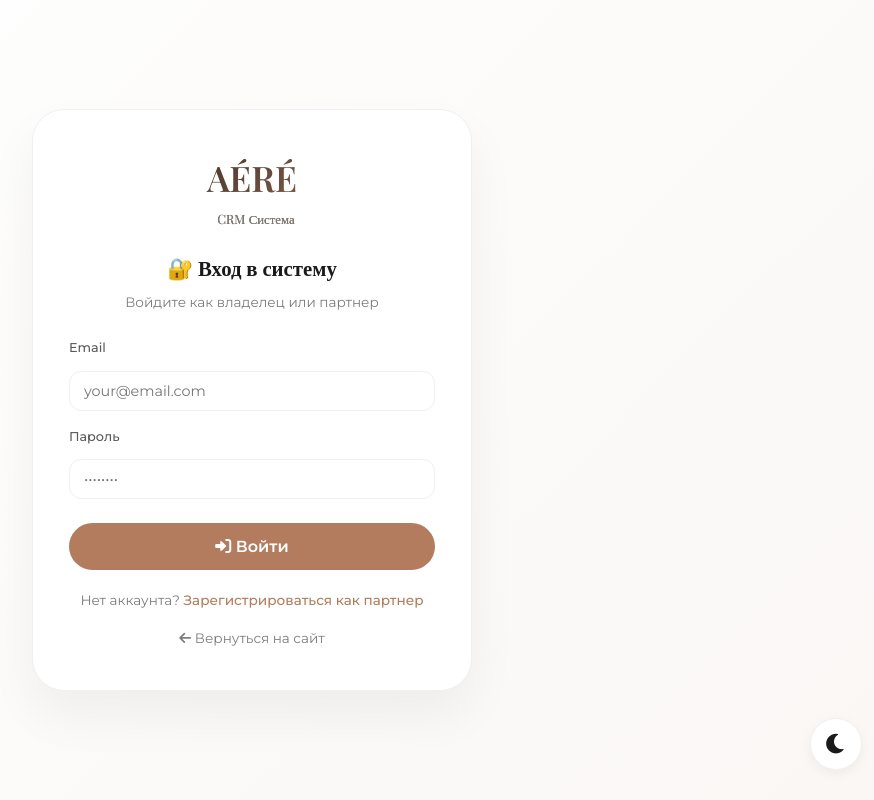
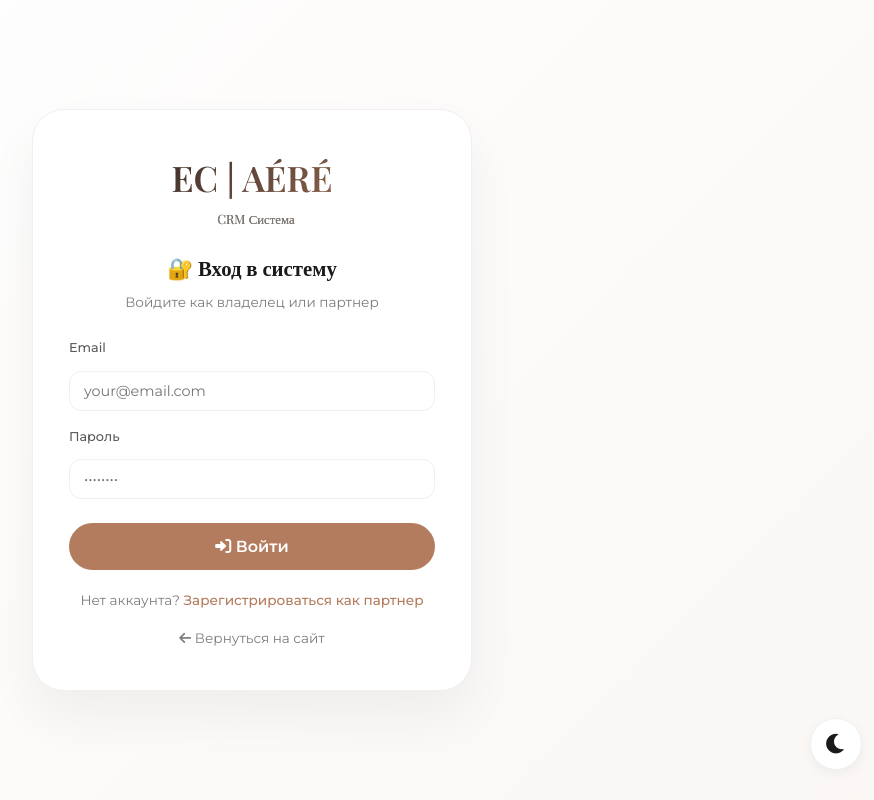
Before and after one commit to nkozoriz709-hash/AERE_RU, a plain HTML site: page crm.html in a window 1280 px wide. Shown: the whole page, without its empty margins (388-1262 px from the left). Drawn offline with nearby package versions, Linux system fonts and the light colour scheme; no server answers.

Commit message:
Update crm.html

```diff
--- a/crm.html
+++ b/crm.html
@@ -3,7 +3,7 @@
 <head>
     <meta charset="UTF-8">
     <meta name="viewport" content="width=device-width, initial-scale=1.0, maximum-scale=1.0, user-scalable=no, viewport-fit=cover">
-    <title>CRM Система | AÉRÉ</title>
+    <title>CRM Система | EC | AÉRÉ</title>
     <link href="https://fonts.googleapis.com/css2?family=Montserrat:wght@300;400;500;600;700&family=Playfair+Display:wght@400;500;600;700;800&display=swap" rel="stylesheet">
     <link rel="stylesheet" href="https://cdnjs.cloudflare.com/ajax/libs/font-awesome/6.0.0-beta3/css/all.min.css">
     <style>
@@ -176,7 +176,7 @@
 <!-- ===== СТРАНИЦА ВХОДА/РЕГИСТРАЦИИ ===== -->
 <div id="loginPage" class="login-container">
     <div class="login-card">
-        <div class="logo">AÉRÉ <small>CRM Система</small></div>
+        <div class="logo">EC | AÉRÉ <small>CRM Система</small></div>
 
         <div id="loginForm">
             <h2>🔐 Вход в систему</h2>
@@ -241,7 +241,7 @@
     <header class="crm-header">
         <div class="header-container">
             <div class="header-left">
-                <div class="logo">AÉRÉ <small>CRM</small></div>
+                <div class="logo">EC | AÉRÉ <small>CRM</small></div>
                 <span id="userRoleBadge" class="role-badge owner">👑 Владелец</span>
             </div>
             <div class="header-right">
```
